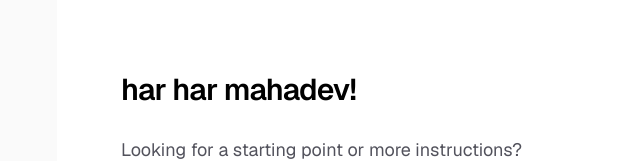
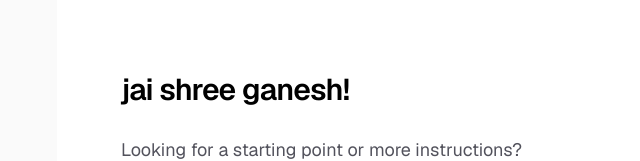
Before and after one commit to Saurabhkg03/my-test-app, a Next.js app: page / in a window 1280 px wide. Shown: the part 252-413 px from the top of the page, without its empty margins (199-839 px from the left). Built offline with nearby package versions, Linux system fonts and the light colour scheme.

Commit message:
jai shree ganesh

```diff
--- a/src/app/page.tsx
+++ b/src/app/page.tsx
@@ -14,7 +14,7 @@ export default function Home() {
         />
         <div className="flex flex-col items-center gap-6 text-center sm:items-start sm:text-left">
           <h1 className="max-w-xs text-3xl font-semibold leading-10 tracking-tight text-black dark:text-zinc-50">
-            har har mahadev!
+            jai shree ganesh!
           </h1>
           <p className="max-w-md text-lg leading-8 text-zinc-600 dark:text-zinc-400">
             Looking for a starting point or more instructions? Head over to{" "}
```
